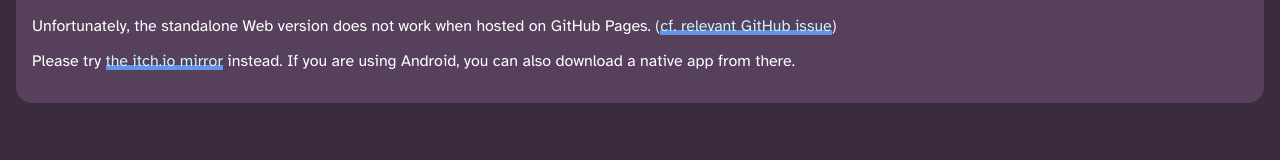
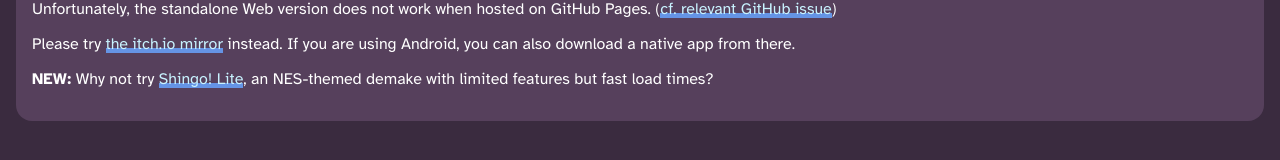
Before and after one commit to JapanYoshi/haitouch, a plain HTML site: page me/shingo/index.html in a window 1280 px wide. Shown: the part 544-704 px from the top of the page. Drawn offline with Linux system fonts and the light colour scheme.

Commit message:
Update index.html

```diff
--- a/me/shingo/index.html
+++ b/me/shingo/index.html
@@ -33,6 +33,7 @@ article {
 				<img src="logo.png" style="max-width: 100%; width: auto; height: auto;"/>
 				<p>Unfortunately, the standalone Web version does not work when hosted on GitHub Pages. (<a href="https://github.com/godotengine/godot/issues/69020">cf. relevant GitHub issue</a>)</p>
 				<p>Please try <a href="https://haitouch.itch.io/shingo">the itch.io mirror</a> instead. If you are using Android, you can also download a native app from there.</p>
+				<p><b>NEW:</b> Why not try <a href="https://2gd4.me/tidbit/shingo-lite.html">Shingo! Lite</a>, an NES-themed demake with limited features but fast load times?</p>
 			</article>
 		</div>
 	</body>
```
